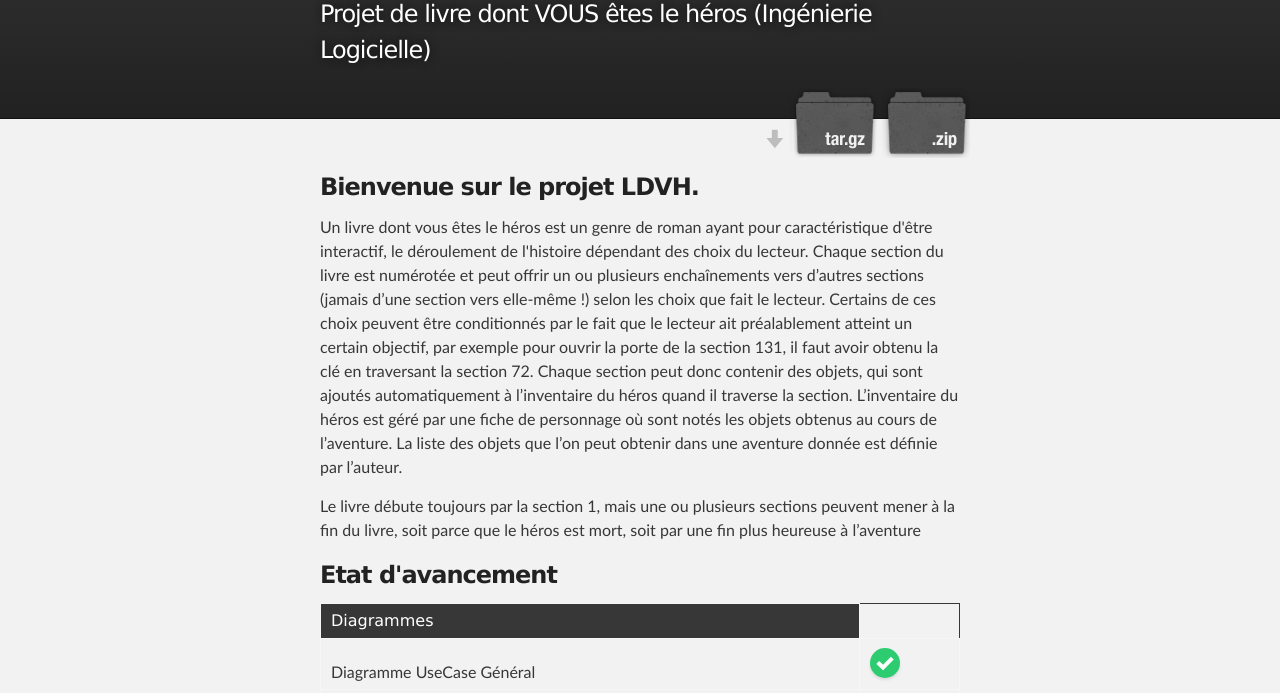
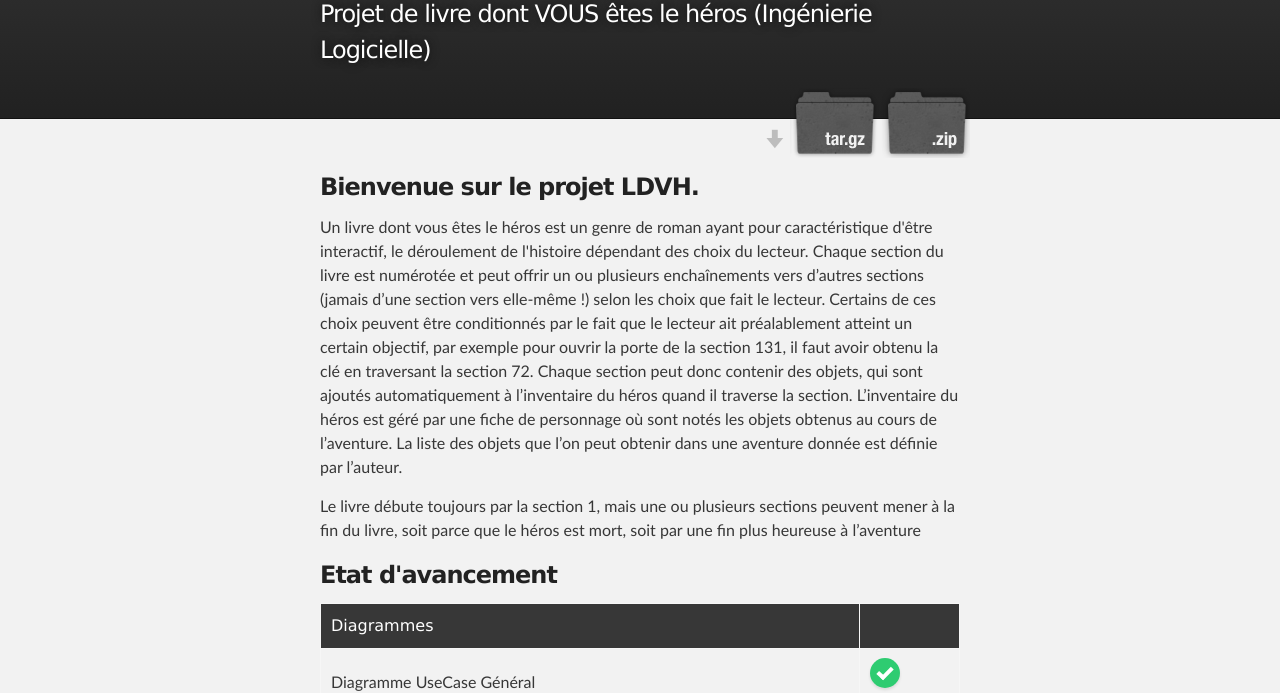
Before and after one commit to LSDev8/LDVH-Project, a plain HTML site: page index.html in a window 1280 px wide. Shown: the part 127-820 px from the top of the page. Drawn offline with Linux system fonts and the light colour scheme.

Commit message:
Update index.html

```diff
--- a/index.html
+++ b/index.html
@@ -17,7 +17,6 @@
 
        th{
        	border:1px solid #f6f6f6;
-       	padding:5px 10px;
        }
 
       input[type=checkbox] {
@@ -130,7 +129,7 @@
 	<h3><a name="Status" class="anchor" href="#Status"><span class="octicon octicon-link"></span></a>Etat d'avancement</h3>
 	<table width="100%">
 	  <tr>
-	  	<th>Diagrammes</th>
+	  	<th>Diagrammes</th><th></th>
 	  </tr>
 	  <tr>
 	    <td>Diagramme UseCase Général</td>
```
